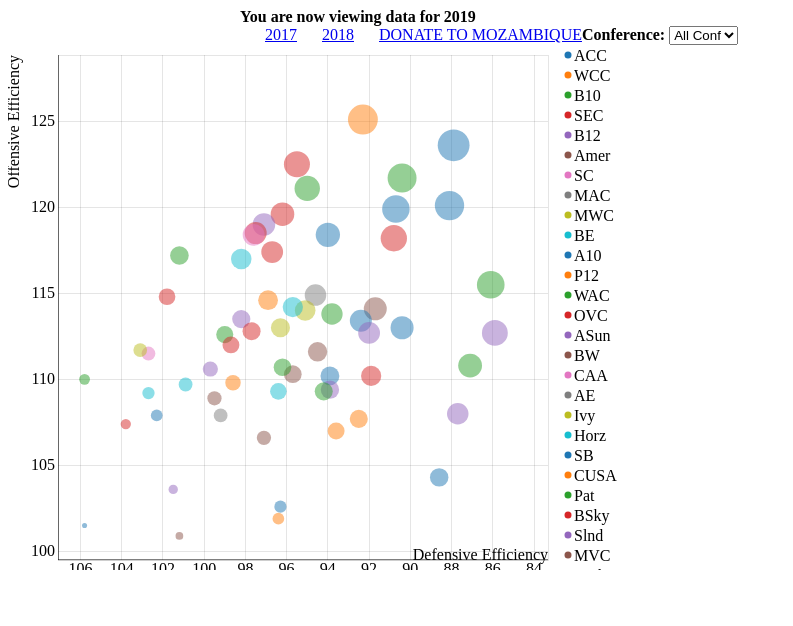
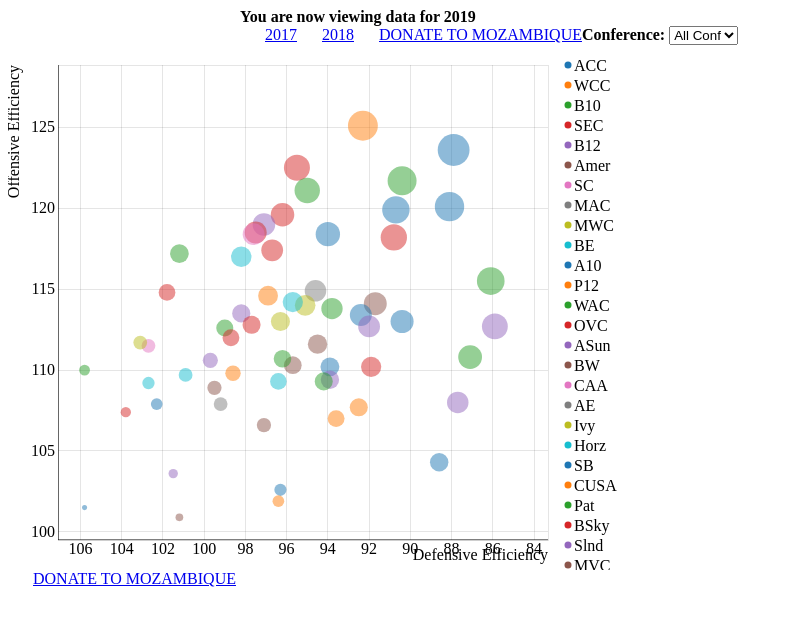
Before and after one commit to martindonnells/martindonnells, a Jekyll site: the page md4/ncaam/ncaam2019.html, which Jekyll copies as it is, in a window 1280 px wide. Shown: the top 626 px of the page, without its empty margins (0-793 px from the left). Built offline with Jekyll 4.4.1, drawn with Linux system fonts in a browser that asks for light colours.

Commit message:
Update ncaam2019.html

```diff
--- a/md4/ncaam/ncaam2019.html
+++ b/md4/ncaam/ncaam2019.html
@@ -88,6 +88,9 @@
     </div>
 
     <div id="scatter"></div>
+    <div id="donate-link">
+	  <a class="top-nav-link donate" href="https://www.gofundme.com/dondo-beira-cyclone-relief-fund?sharetype=teams&member=1896092&rcid=r01-15530096967-4f3e6dfcab4f4600&pc=ot_co_campmgmt_w&fbclid=IwAR3ba8QKa1Sgno8gdBQZPs7_WGApHw7Ekrt1IpekvvEyvhNd50wwj1LosdI">DONATE TO MOZAMBIQUE</a>
+    </div>
 
 
 	<script type="text/javascript" src="d3.v3.min.js" charset="utf-8"></script>
@@ -101,7 +104,7 @@
     //Set SVG Height and Width
 
 
-var margin = { top: 10, right: 300, bottom: 10, left: 50 },
+var margin = { top: 20, right: 300, bottom: 30, left: 50 },
     outerWidth = 800*(1.05),
     outerHeight = 500*(1.05),
     width = outerWidth - margin.left - margin.right,
```
